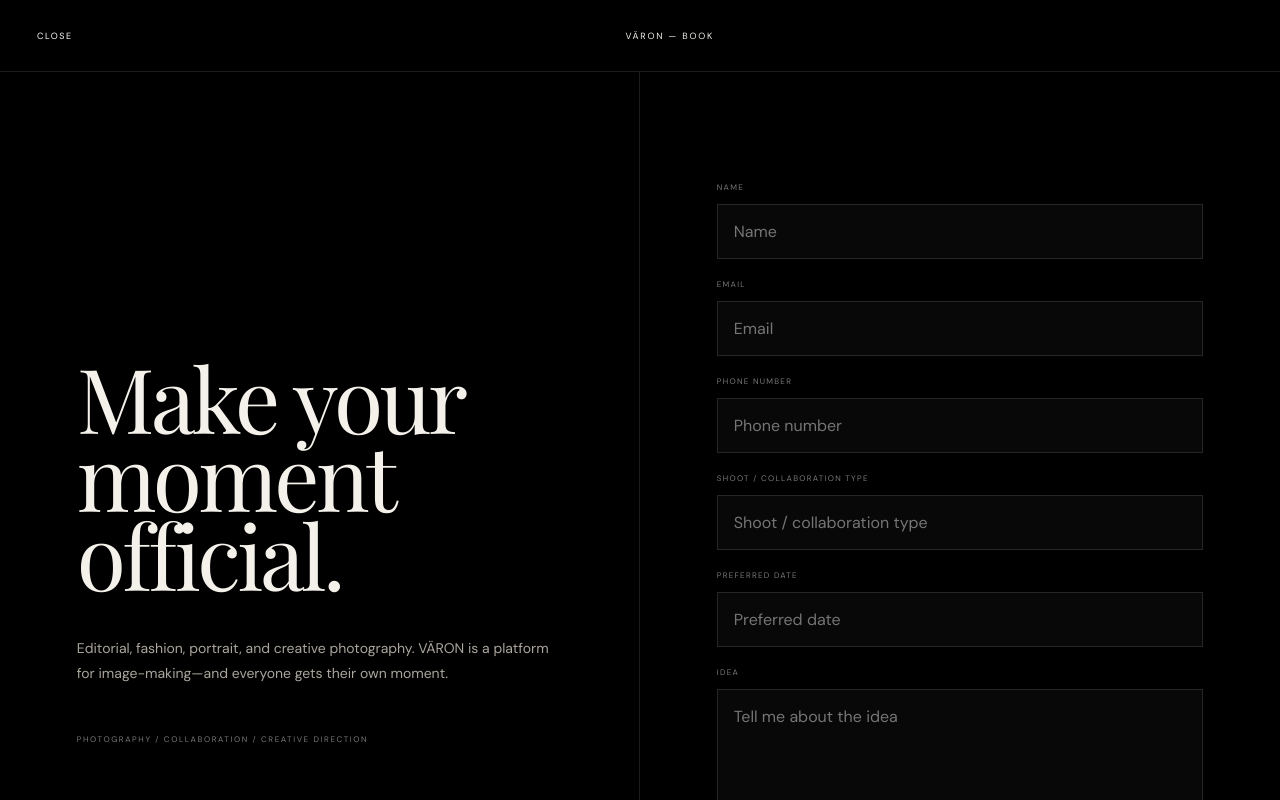
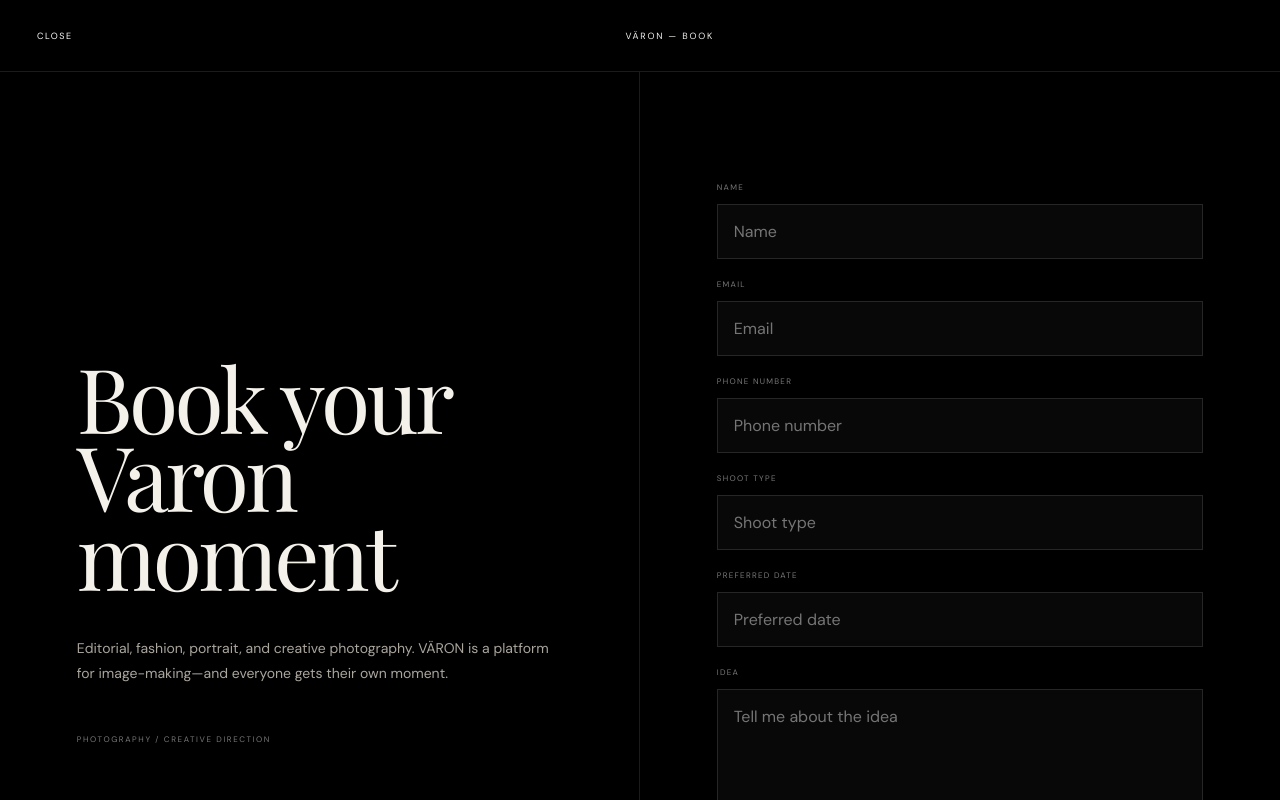
Before and after one commit to ChrystenCochran/varonmagazine.com, a plain HTML site: page index.html in a window 1280 px wide. Both pictures are taken after a click on the button "Book". Drawn offline with nearby package versions, Linux system fonts and the light colour scheme.

Commit message:
Add files via upload

```diff
--- a/index.html
+++ b/index.html
@@ -76,16 +76,16 @@
   <div class="panel-top"><button type="button" class="close-panel">Close</button><span class="title">VÄRON — Book</span><span></span></div>
   <div class="panel-body book-panel">
     <div class="book-copy">
-      <h2>Make your moment official.</h2>
+      <h2>Book your Varon moment</h2>
       <p>Editorial, fashion, portrait, and creative photography. VÄRON is a platform for image-making—and everyone gets their own moment.</p>
-      <div class="small">Photography / Collaboration / Creative Direction</div>
+      <div class="small">Photography / Creative Direction</div>
     </div>
     <div class="book-form-wrap">
       <form class="form" id="bookingForm">
         <label for="name">Name</label><input id="name" name="name" placeholder="Name" required>
         <label for="email">Email</label><input id="email" name="email" type="email" placeholder="Email" required>
         <label for="phone">Phone Number</label><input id="phone" name="phone" type="tel" inputmode="tel" autocomplete="tel" placeholder="Phone number" required>
-        <label for="type">Shoot / Collaboration Type</label><input id="type" name="type" placeholder="Shoot / collaboration type" required>
+        <label for="type">Shoot Type</label><input id="type" name="type" placeholder="Shoot type" required>
         <label for="date">Preferred Date</label><input id="date" name="date" placeholder="Preferred date">
         <label for="brief">Idea</label><textarea id="brief" name="brief" placeholder="Tell me about the idea"></textarea>
         <button type="submit">Send booking inquiry</button>
```
